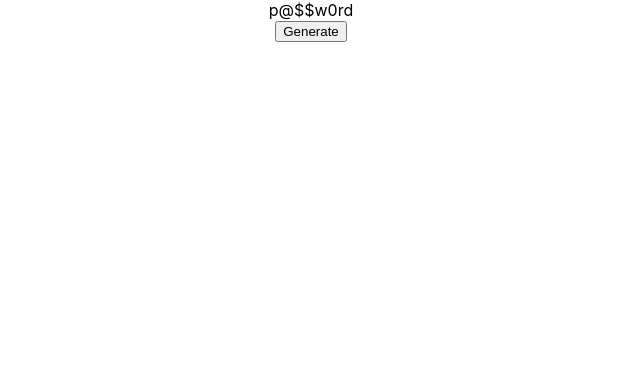
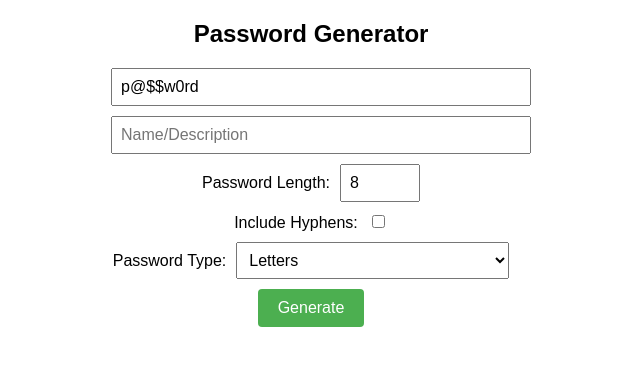
Before and after one commit to lougoncharenko/ACS-3340-Password-App, a React (Create React App) app: page / in a window 1280 px wide. Shown: the top 366 px of the page, without its empty margins (329-969 px from the left). Built offline with nearby package versions, Linux system fonts and the light colour scheme.

Commit message:
strech challenges

```diff
--- a/src/components/password.jsx
+++ b/src/components/password.jsx
@@ -1,34 +1,103 @@
-import { useState } from 'react'
-
+import React, { useState } from 'react';
 
 function Password() {
-  const [password, setPassword] = useState('p@$$w0rd')
+  const [password, setPassword] = useState('p@$$w0rd');
+  const [name, setName] = useState('');
+  const [passwordLength, setPasswordLength] = useState(8);
+  const [includeHyphens, setIncludeHyphens] = useState(false);
+  const [passwordType, setPasswordType] = useState('letters');
+
   function generatePassword() {
-    let length = 8;
-    let charset = "abcdefghijklmnopqrstuvwxyzABCDEFGHIJKLMNOPQRSTUVWXYZ0123456789";
+    let charset = '';
+    switch (passwordType) {
+      case 'letters':
+        charset = "abcdefghijklmnopqrstuvwxyzABCDEFGHIJKLMNOPQRSTUVWXYZ";
+        break;
+      case 'lettersNumbers':
+        charset = "abcdefghijklmnopqrstuvwxyzABCDEFGHIJKLMNOPQRSTUVWXYZ0123456789";
+        break;
+      case 'lettersNumbersPunctuation':
+        charset = "abcdefghijklmnopqrstuvwxyzABCDEFGHIJKLMNOPQRSTUVWXYZ0123456789!@#$%^&*()-_=+";
+        break;
+      default:
+        charset = "abcdefghijklmnopqrstuvwxyzABCDEFGHIJKLMNOPQRSTUVWXYZ";
+    }
     let password = "";
-    for (let i = 0; i < length; i++) {
+    for (let i = 0; i < passwordLength; i++) {
       let randomIndex = Math.floor(Math.random() * charset.length);
       password += charset[randomIndex];
+      if (includeHyphens && (i + 1) % 3 === 0 && i !== passwordLength - 1) {
+        password += '-';
+      }
     }
     return password;
   }
 
-  const handleClick = () => {
-      const password = generatePassword()
-      setPassword(password)
+  const handleGenerateClick = () => {
+    const newPassword = generatePassword();
+    setPassword(newPassword);
   }
 
   return (
-  <div>
-    <div>{password}</div>
-    <div>
-      <button onClick={(e) => {
-        handleClick()
-      }}>Generate</button>
+    <div style={{ fontFamily: 'Arial, sans-serif', maxWidth: '400px', margin: 'auto' }}>
+      <h2>Password Generator</h2>
+      <div style={{ marginBottom: '10px' }}>
+        <input
+          type="text"
+          style={{ width: '100%', padding: '8px', fontSize: '16px' }}
+          onChange={(e) => setPassword(e.target.value)}
+          value={password}
+          readOnly
+        />
+      </div>
+      <div style={{ marginBottom: '10px' }}>
+        <input
+          type="text"
+          style={{ width: '100%', padding: '8px', fontSize: '16px' }}
+          placeholder="Name/Description"
+          onChange={(e) => setName(e.target.value)}
+          value={name}
+        />
+      </div>
+      <div style={{ marginBottom: '10px' }}>
+        <label style={{ marginRight: '10px' }}>Password Length:</label>
+        <input
+          type="number"
+          style={{ width: '60px', padding: '8px', fontSize: '16px' }}
+          value={passwordLength}
+          onChange={(e) => setPasswordLength(parseInt(e.target.value))}
+        />
+      </div>
+      <div style={{ marginBottom: '10px' }}>
+        <label style={{ marginRight: '10px' }}>Include Hyphens:</label>
+        <input
+          type="checkbox"
+          checked={includeHyphens}
+          onChange={(e) => setIncludeHyphens(e.target.checked)}
+        />
+      </div>
+      <div style={{ marginBottom: '10px' }}>
+        <label style={{ marginRight: '10px' }}>Password Type:</label>
+        <select
+          value={passwordType}
+          onChange={(e) => setPasswordType(e.target.value)}
+          style={{ padding: '8px', fontSize: '16px' }}
+        >
+          <option value="letters">Letters</option>
+          <option value="lettersNumbers">Letters + Numbers</option>
+          <option value="lettersNumbersPunctuation">Letters + Numbers + Punctuation</option>
+        </select>
+      </div>
+      <div>
+        <button
+          style={{ padding: '10px 20px', fontSize: '16px', backgroundColor: '#4CAF50', color: 'white', border: 'none', borderRadius: '4px', cursor: 'pointer' }}
+          onClick={handleGenerateClick}
+        >
+          Generate
+        </button>
+      </div>
     </div>
-  </div>
-  )
+  );
 }
 
-export default Password
+export default Password;
```
